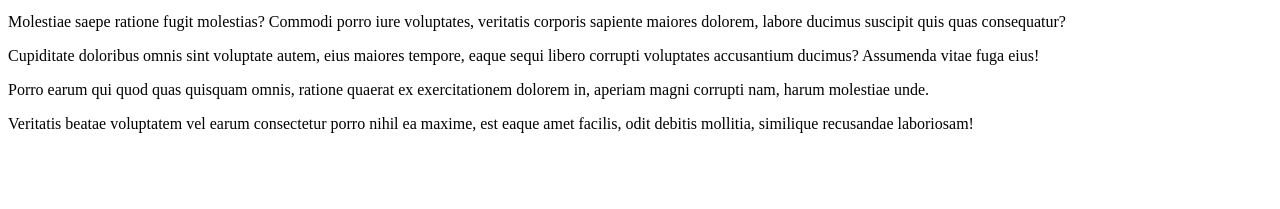
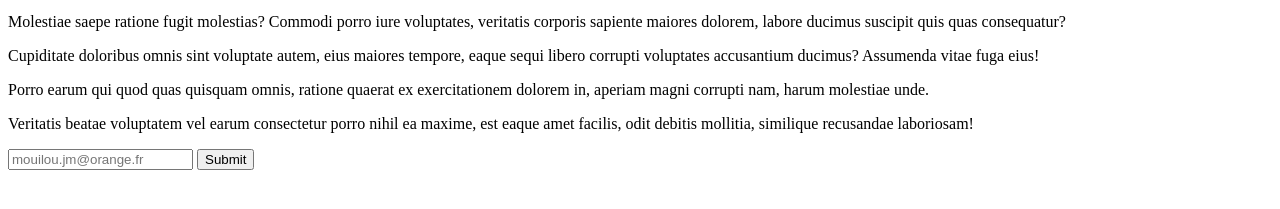
Before and after one commit to Elfebleu9/formation-doranco, a plain HTML site: page index.html in a window 1280 px wide. Shown: the part 279-488 px from the top of the page. Drawn offline with Linux system fonts and the light colour scheme.

Commit message:
modification de la balise footer

```diff
--- a/index.html
+++ b/index.html
@@ -27,7 +27,12 @@
              <p>Veritatis beatae voluptatem vel earum consectetur porro nihil ea maxime, est eaque amet facilis, odit debitis mollitia, similique recusandae laboriosam!</p>
 
          </main>
-         <footer></footer>
+         <footer>
+             <form action="#">
+                 <input type="text" placeholder="mouilou.jm@orange.fr">
+                 <input type="submit">
+             </form>
+         </footer>
      </div>
 
 </body>
```
